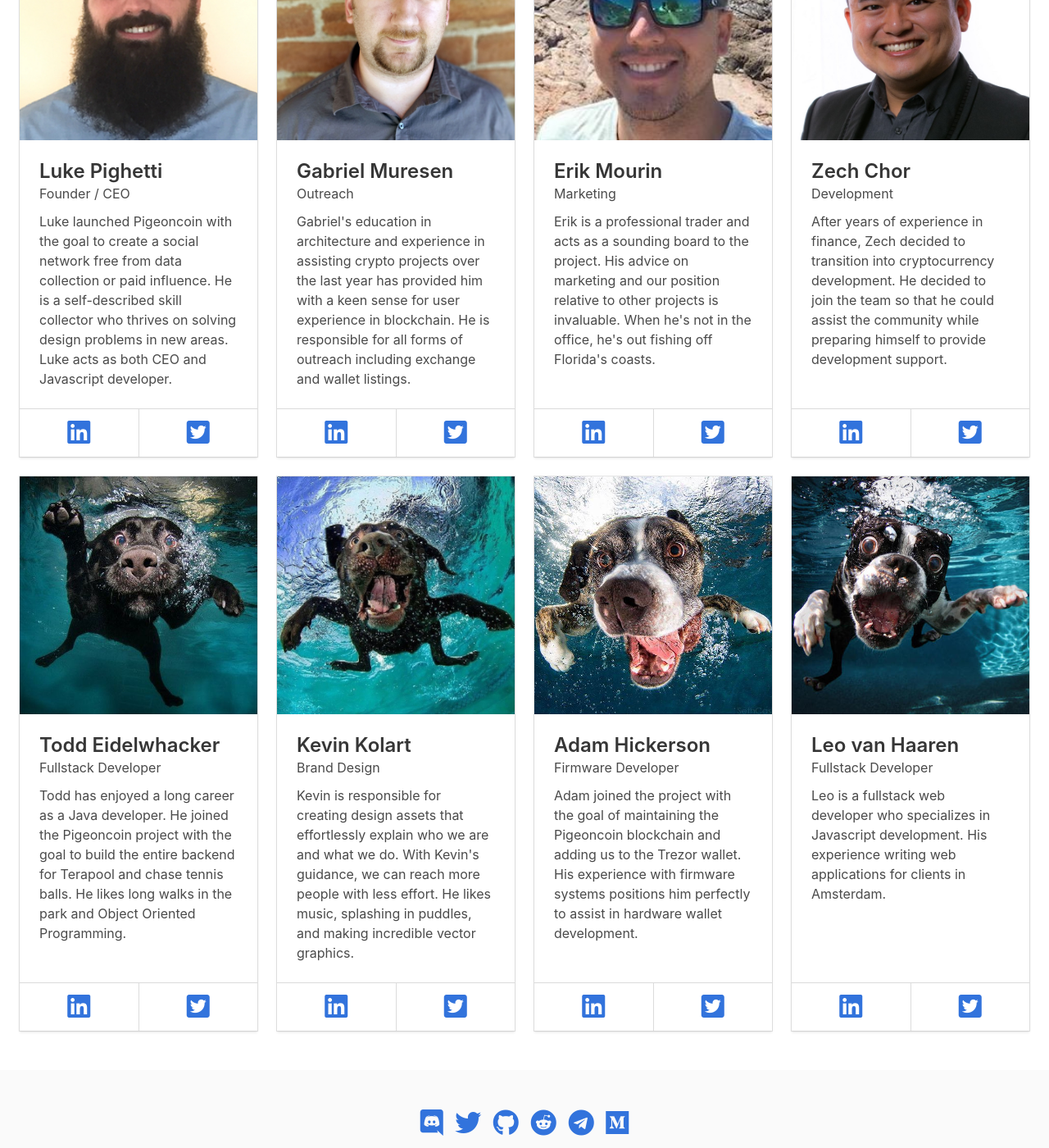
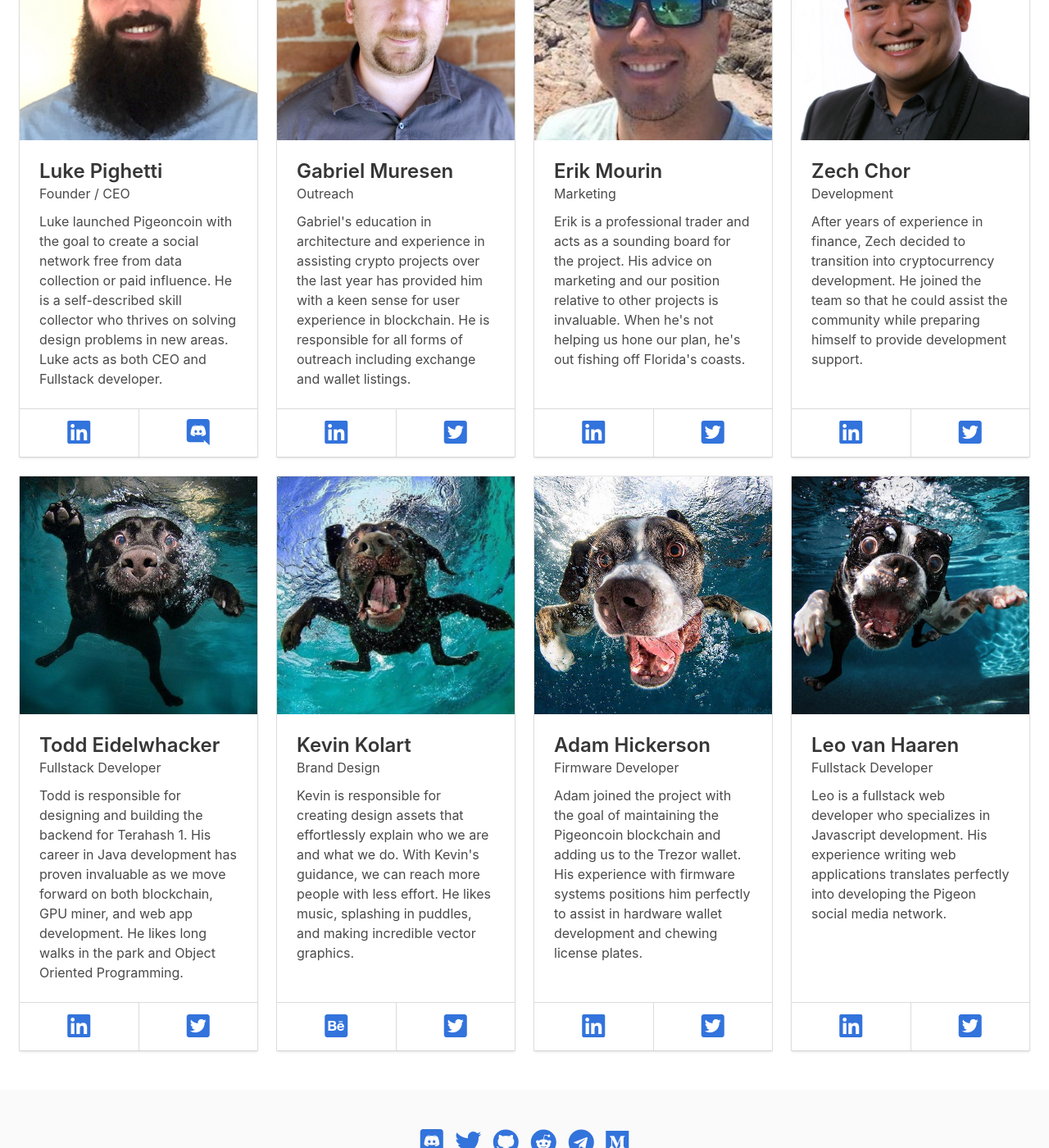
Before and after one commit to PigeoncoinClassic/pigeoncoinclassic.github.io, a Jekyll site: the page built from team.md, in a window 1280 px wide and 1400 px high, scrolled down 235 px. Shown: the whole window at 82% size. Built offline with Jekyll 4.4.1, drawn with Linux system fonts in a browser that asks for light colours; nearby versions of some CDN libraries.

Commit message:
team now takes custom social media platforms

```diff
--- a/_layouts/team.html
+++ b/_layouts/team.html
@@ -35,12 +35,12 @@ layout: default
         <footer class="card-footer">
           <p class="card-footer-item">
             <span>
-              <a href="https://www.linkedin.com/in/{{ person.linkedin }}"><i class="fab fa-linkedin fa-2x"></i></a>
+              <a href="{{ person.social.firstURL }}"><i class="fab fa-{{ person.social.firstPlatform }} fa-2x"></i></a>
             </span>
           </p>
           <p class="card-footer-item">
             <span>
-              <a href="https://twitter.com/{{ person.twitter }}"><i class="fab fa-twitter-square fa-2x"></i></a>
+              <a href="{{ person.social.secondURL }}"><i class="fab fa-{{ person.social.secondPlatform }} fa-2x"></i></a>
             </span>
           </p>
         </footer>
--- a/team.md
+++ b/team.md
@@ -12,66 +12,97 @@ team:
     - name: Luke Pighetti
       title: Founder / CEO
       img: /assets/img/luke-pighetti.jpg
-      linkedin: lukepighetti
-      twitter: null
+      social:
+        firstPlatform: linkedin
+        firstURL: https://www.linkedin.com/in/lukepighetti/
+        secondPlatform: discord
+        secondURL: https://discord.gg/SZcf63h
       text: >
-        Luke launched Pigeoncoin with the goal to create a social network free from data collection or paid influence. He is a self-described skill collector who thrives on solving design problems in new areas. Luke acts as both CEO and Javascript developer.
+        Luke launched Pigeoncoin with the goal to create a social network free from data collection or paid influence. He is a self-described skill collector who thrives on solving design problems in new areas. Luke acts as both CEO and Fullstack developer.
+
 
     - name: Gabriel Muresen
       title: Outreach
       img: /assets/img/gabriel-muresen.jpg
-      linkedin: gabriel-muresan
-      twitter: G7Muresan
+      social:
+        firstPlatform: linkedin
+        firstURL: https://www.linkedin.com/in/gabriel-muresen/
+        secondPlatform: twitter-square
+        secondURL: https://discord.gg/SZcf63h
       text: >
         Gabriel's education in architecture and experience in assisting crypto projects over the last year has provided him with a keen sense for user experience in blockchain. He is responsible for all forms of outreach including exchange and wallet listings.
+
 
     - name: Erik Mourin
       title: Marketing
       img: /assets/img/erik-mourin.jpg
-      linkedin: null
-      twitter: null
+      social:
+        firstPlatform: linkedin
+        firstURL: https://www.linkedin.com/in/erik-mourin-02077a123/
+        secondPlatform: twitter-square
+        secondURL: https://discord.gg/SZcf63h
       text: >
-        Erik is a professional trader and acts as a sounding board to the project. His advice on marketing and our position relative to other projects is invaluable. When he's not in the office, he's out fishing off Florida's coasts.
+        Erik is a professional trader and acts as a sounding board for the project. His advice on marketing and our position relative to other projects is invaluable. When he's not helping us hone our plan, he's out fishing off Florida's coasts.
+
 
     - name: Zech Chor
       title: Development
       img: /assets/img/zech-chor.jpg
-      linkedin: zhenyi-chor-35427121
-      twitter:
+      social:
+        firstPlatform: linkedin
+        firstURL: https://www.linkedin.com/in/zhenyi-chor-35427121/
+        secondPlatform: twitter-square
+        secondURL: https://discord.gg/SZcf63h
       text: >
-        After years of experience in finance, Zech decided to transition into cryptocurrency development. He decided to join the team so that he could assist the community while preparing himself to provide development support.
+        After years of experience in finance, Zech decided to transition into cryptocurrency development. He joined the team so that he could assist the community while preparing himself to provide development support.
+
 
     - name: Todd Eidelwhacker
       title: Fullstack Developer
       img: /assets/img/todd-e.jpg
-      linkedin: null
-      twitter: null
+      social:
+        firstPlatform: linkedin
+        firstURL: null
+        secondPlatform: twitter-square
+        secondURL: https://discord.gg/SZcf63h
       text: >
-        Todd has enjoyed a long career as a Java developer. He joined the Pigeoncoin project with the goal to build the entire backend for Terapool and chase tennis balls. He likes long walks in the park and Object Oriented Programming.
+        Todd is responsible for designing and building the backend for Terahash 1. His career in Java development has proven invaluable as we move forward on both blockchain, GPU miner, and web app development. He likes long walks in the park and Object Oriented Programming.
+
 
     - name: Kevin Kolart
       title: Brand Design
       img: /assets/img/kevin-kolart.jpg
-      linkedin: null
-      twitter: null
+      social:
+        firstPlatform: behance-square
+        firstURL: https://www.behance.net/kevinkolart
+        secondPlatform: twitter-square
+        secondURL: https://discord.gg/SZcf63h
       text: >
         Kevin is responsible for creating design assets that effortlessly explain who we are and what we do. With Kevin's guidance, we can reach more people with less effort. He likes music, splashing in puddles, and making incredible vector graphics.
+
 
     - name: Adam Hickerson
       title: Firmware Developer
       img: /assets/img/adam-hickerson.jpg
-      linkedin: null
-      twitter: null
+      social:
+        firstPlatform: linkedin
+        firstURL: null
+        secondPlatform: twitter-square
+        secondURL: https://discord.gg/SZcf63h
       text: >
-        Adam joined the project with the goal of maintaining the Pigeoncoin blockchain and adding us to the Trezor wallet. His experience with firmware systems positions him perfectly to assist in hardware wallet development.
+        Adam joined the project with the goal of maintaining the Pigeoncoin blockchain and adding us to the Trezor wallet. His experience with firmware systems positions him perfectly to assist in hardware wallet development and chewing license plates.
+
 
     - name: Leo van Haaren
       title: Fullstack Developer
       img: /assets/img/leo-van-haaren.jpg
-      linkedin: null
-      twitter: null
+      social:
+        firstPlatform: linkedin
+        firstURL: null
+        secondPlatform: twitter-square
+        secondURL: https://discord.gg/SZcf63h
       text: >
-        Leo is a fullstack web developer who specializes in Javascript development. His experience writing web applications for clients in Amsterdam.
+        Leo is a fullstack web developer who specializes in Javascript development. His experience writing web applications translates perfectly into developing the Pigeon social media network.
 
 
 
```
Also changed, not shown: assets/img/gabriel-muresen.jpg, assets/img/luke-pighetti.jpg, 1 other file.
